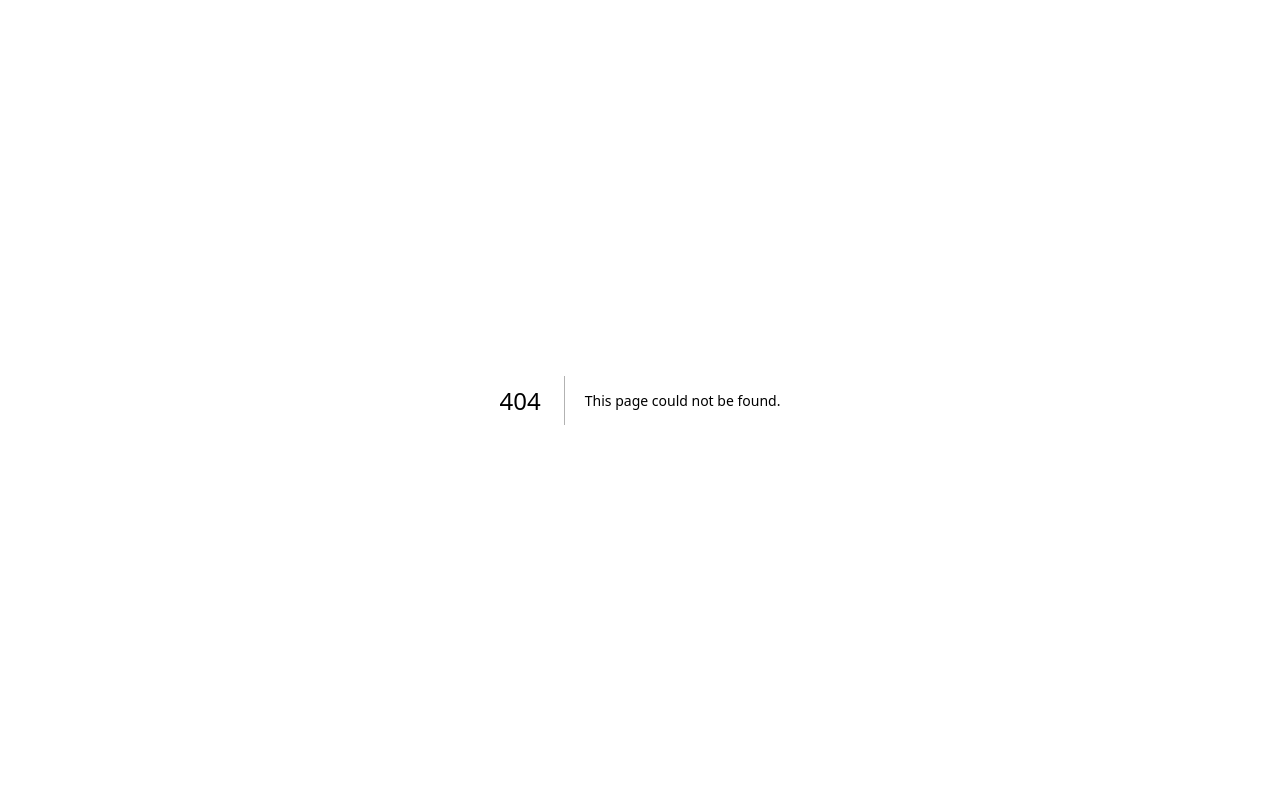
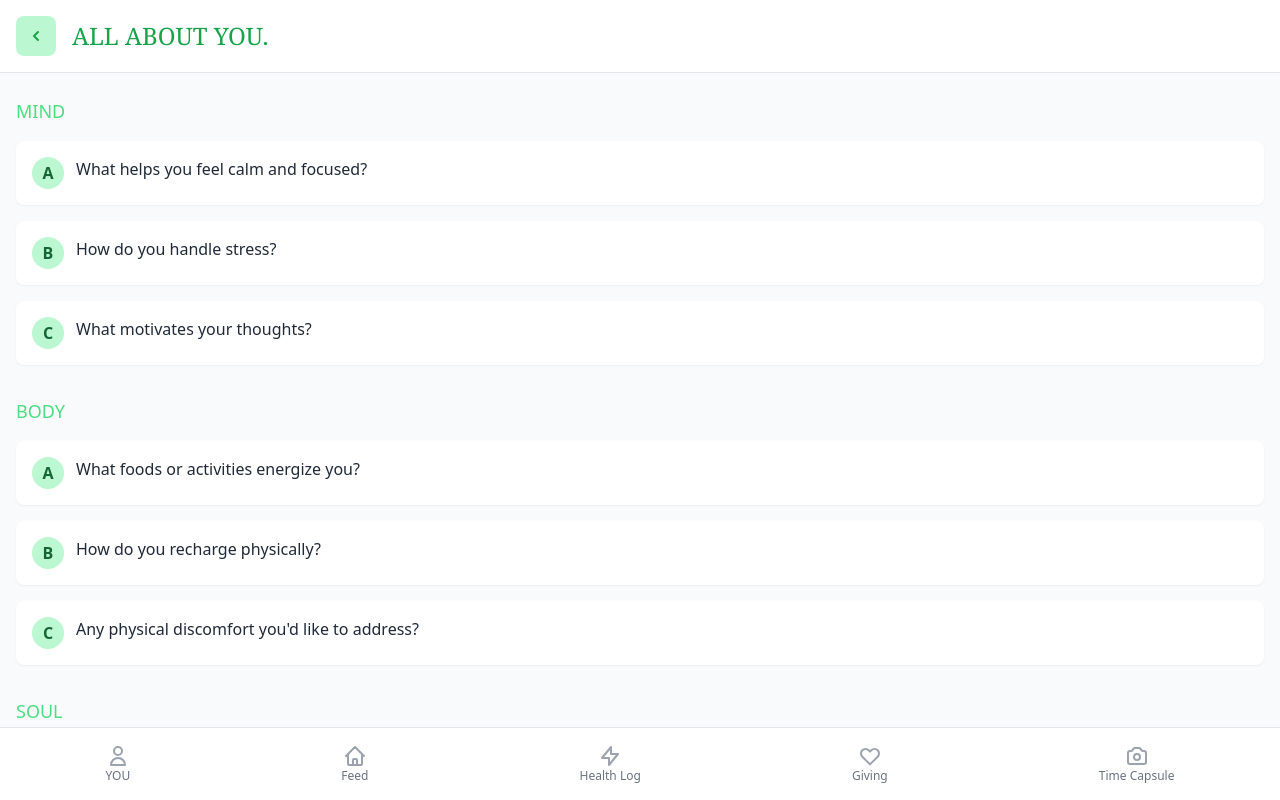
Before and after one commit to TheSamanthaWilliams/you-wellness-app, a Next.js app: page /onboarding in a window 1280 px wide. Before the commit this address had no page. Shown: the top 800 px of the page. Built offline with nearby package versions, Linux system fonts and the light colour scheme.

Commit message:
Create page.js

```diff
--- /dev/null
+++ b/app/onboarding/page.js
@@ -0,0 +1,179 @@
+"use client";
+
+import React from 'react';
+import Link from 'next/link';
+
+export default function OnboardingPage() {
+  return (
+    <div className="min-h-screen bg-gray-50">
+      {/* Header */}
+      <header className="bg-white py-4 px-4 border-b border-gray-200">
+        <div className="flex items-center">
+          <Link href="/" className="mr-4">
+            <div className="w-10 h-10 bg-green-200 rounded-lg flex items-center justify-center">
+              <svg xmlns="http://www.w3.org/2000/svg" className="h-5 w-5 text-green-600" viewBox="0 0 20 20" fill="currentColor">
+                <path fillRule="evenodd" d="M12.707 5.293a1 1 0 010 1.414L9.414 10l3.293 3.293a1 1 0 01-1.414 1.414l-4-4a1 1 0 010-1.414l4-4a1 1 0 011.414 0z" clipRule="evenodd" />
+              </svg>
+            </div>
+          </Link>
+          <h1 className="text-2xl font-serif text-green-600">ALL ABOUT YOU.</h1>
+        </div>
+      </header>
+
+      <div className="px-4 py-6">
+        {/* Mind Section */}
+        <div className="mb-8">
+          <h2 className="text-lg text-green-400 font-light mb-4">MIND</h2>
+
+          <div className="space-y-4">
+            {/* Question 1 */}
+            <div className="bg-white rounded-lg shadow-sm p-4">
+              <div className="flex items-start">
+                <span className="flex-shrink-0 w-8 h-8 bg-green-200 rounded-full flex items-center justify-center text-green-800 font-semibold mr-3">
+                  A
+                </span>
+                <p className="text-gray-800">What helps you feel calm and focused?</p>
+              </div>
+            </div>
+
+            {/* Question 2 */}
+            <div className="bg-white rounded-lg shadow-sm p-4">
+              <div className="flex items-start">
+                <span className="flex-shrink-0 w-8 h-8 bg-green-200 rounded-full flex items-center justify-center text-green-800 font-semibold mr-3">
+                  B
+                </span>
+                <p className="text-gray-800">How do you handle stress?</p>
+              </div>
+            </div>
+
+            {/* Question 3 */}
+            <div className="bg-white rounded-lg shadow-sm p-4">
+              <div className="flex items-start">
+                <span className="flex-shrink-0 w-8 h-8 bg-green-200 rounded-full flex items-center justify-center text-green-800 font-semibold mr-3">
+                  C
+                </span>
+                <p className="text-gray-800">What motivates your thoughts?</p>
+              </div>
+            </div>
+          </div>
+        </div>
+
+        {/* Body Section */}
+        <div className="mb-8">
+          <h2 className="text-lg text-green-400 font-light mb-4">BODY</h2>
+
+          <div className="space-y-4">
+            {/* Question 1 */}
+            <div className="bg-white rounded-lg shadow-sm p-4">
+              <div className="flex items-start">
+                <span className="flex-shrink-0 w-8 h-8 bg-green-200 rounded-full flex items-center justify-center text-green-800 font-semibold mr-3">
+                  A
+                </span>
+                <p className="text-gray-800">What foods or activities energize you?</p>
+              </div>
+            </div>
+
+            {/* Question 2 */}
+            <div className="bg-white rounded-lg shadow-sm p-4">
+              <div className="flex items-start">
+                <span className="flex-shrink-0 w-8 h-8 bg-green-200 rounded-full flex items-center justify-center text-green-800 font-semibold mr-3">
+                  B
+                </span>
+                <p className="text-gray-800">How do you recharge physically?</p>
+              </div>
+            </div>
+
+            {/* Question 3 */}
+            <div className="bg-white rounded-lg shadow-sm p-4">
+              <div className="flex items-start">
+                <span className="flex-shrink-0 w-8 h-8 bg-green-200 rounded-full flex items-center justify-center text-green-800 font-semibold mr-3">
+                  C
+                </span>
+                <p className="text-gray-800">Any physical discomfort you'd like to address?</p>
+              </div>
+            </div>
+          </div>
+        </div>
+
+        {/* Soul Section */}
+        <div className="mb-8">
+          <h2 className="text-lg text-green-400 font-light mb-4">SOUL</h2>
+
+          <div className="space-y-4">
+            {/* Question 1 */}
+            <div className="bg-white rounded-lg shadow-sm p-4">
+              <div className="flex items-start">
+                <span className="flex-shrink-0 w-8 h-8 bg-green-200 rounded-full flex items-center justify-center text-green-800 font-semibold mr-3">
+                  A
+                </span>
+                <p className="text-gray-800">What brings you joy or meaning?</p>
+              </div>
+            </div>
+
+            {/* Question 2 */}
+            <div className="bg-white rounded-lg shadow-sm p-4">
+              <div className="flex items-start">
+                <span className="flex-shrink-0 w-8 h-8 bg-green-200 rounded-full flex items-center justify-center text-green-800 font-semibold mr-3">
+                  B
+                </span>
+                <p className="text-gray-800">How do you connect with yourself or others?</p>
+              </div>
+            </div>
+
+            {/* Question 3 */}
+            <div className="bg-white rounded-lg shadow-sm p-4">
+              <div className="flex items-start">
+                <span className="flex-shrink-0 w-8 h-8 bg-green-200 rounded-full flex items-center justify-center text-green-800 font-semibold mr-3">
+                  C
+                </span>
+                <p className="text-gray-800">What inspires your personal growth?</p>
+              </div>
+            </div>
+          </div>
+        </div>
+      </div>
+
+      {/* Bottom Navigation */}
+      <nav className="fixed bottom-0 left-0 right-0 bg-white border-t border-gray-200 flex justify-around py-2">
+        <Link href="/you" className="flex flex-col items-center px-4 py-2">
+          <svg xmlns="http://www.w3.org/2000/svg" className="h-6 w-6 text-gray-400" fill="none" viewBox="0 0 24 24" stroke="currentColor">
+            <path strokeLinecap="round" strokeLinejoin="round" strokeWidth={2} d="M16 7a4 4 0 11-8 0 4 4 0 018 0zM12 14a7 7 0 00-7 7h14a7 7 0 00-7-7z" />
+          </svg>
+          <span className="text-xs text-gray-500">YOU</span>
+        </Link>
+
+        <Link href="/feed" className="flex flex-col items-center px-4 py-2">
+          <svg xmlns="http://www.w3.org/2000/svg" className="h-6 w-6 text-gray-400" fill="none" viewBox="0 0 24 24" stroke="currentColor">
+            <path strokeLinecap="round" strokeLinejoin="round" strokeWidth={2} d="M3 12l2-2m0 0l7-7 7 7M5 10v10a1 1 0 001 1h3m10-11l2 2m-2-2v10a1 1 0 01-1 1h-3m-6 0a1 1 0 001-1v-4a1 1 0 011-1h2a1 1 0 011 1v4a1 1 0 001 1m-6 0h6" />
+          </svg>
+          <span className="text-xs text-gray-500">Feed</span>
+        </Link>
+
+        <Link href="/health-log" className="flex flex-col items-center px-4 py-2">
+          <svg xmlns="http://www.w3.org/2000/svg" className="h-6 w-6 text-gray-400" fill="none" viewBox="0 0 24 24" stroke="currentColor">
+            <path strokeLinecap="round" strokeLinejoin="round" strokeWidth={2} d="M13 10V3L4 14h7v7l9-11h-7z" />
+          </svg>
+          <span className="text-xs text-gray-500">Health Log</span>
+        </Link>
+
+        <Link href="/giving" className="flex flex-col items-center px-4 py-2">
+          <svg xmlns="http://www.w3.org/2000/svg" className="h-6 w-6 text-gray-400" fill="none" viewBox="0 0 24 24" stroke="currentColor">
+            <path strokeLinecap="round" strokeLinejoin="round" strokeWidth={2} d="M4.318 6.318a4.5 4.5 0 000 6.364L12 20.364l7.682-7.682a4.5 4.5 0 00-6.364-6.364L12 7.636l-1.318-1.318a4.5 4.5 0 00-6.364 0z" />
+          </svg>
+          <span className="text-xs text-gray-500">Giving</span>
+        </Link>
+
+        <Link href="/time-capsule" className="flex flex-col items-center px-4 py-2">
+          <svg xmlns="http://www.w3.org/2000/svg" className="h-6 w-6 text-gray-400" fill="none" viewBox="0 0 24 24" stroke="currentColor">
+            <path strokeLinecap="round" strokeLinejoin="round" strokeWidth={2} d="M3 9a2 2 0 012-2h.93a2 2 0 001.664-.89l.812-1.22A2 2 0 0110.07 4h3.86a2 2 0 011.664.89l.812 1.22A2 2 0 0018.07 7H19a2 2 0 012 2v9a2 2 0 01-2 2H5a2 2 0 01-2-2V9z" />
+            <path strokeLinecap="round" strokeLinejoin="round" strokeWidth={2} d="M15 13a3 3 0 11-6 0 3 3 0 016 0z" />
+          </svg>
+          <span className="text-xs text-gray-500">Time Capsule</span>
+        </Link>
+      </nav>
+
+      {/* Add padding at bottom to account for fixed nav */}
+      <div className="h-16"></div>
+    </div>
+  );
+}
```
